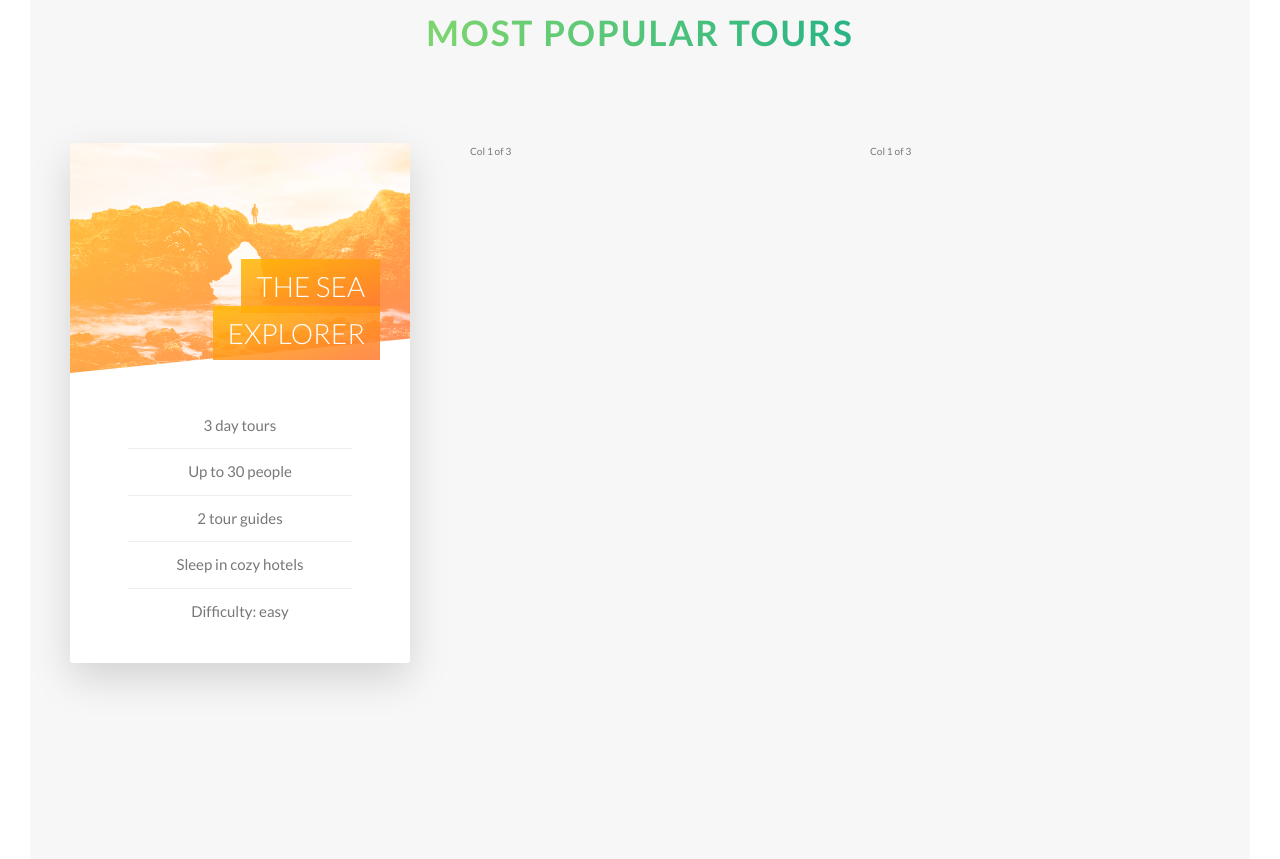
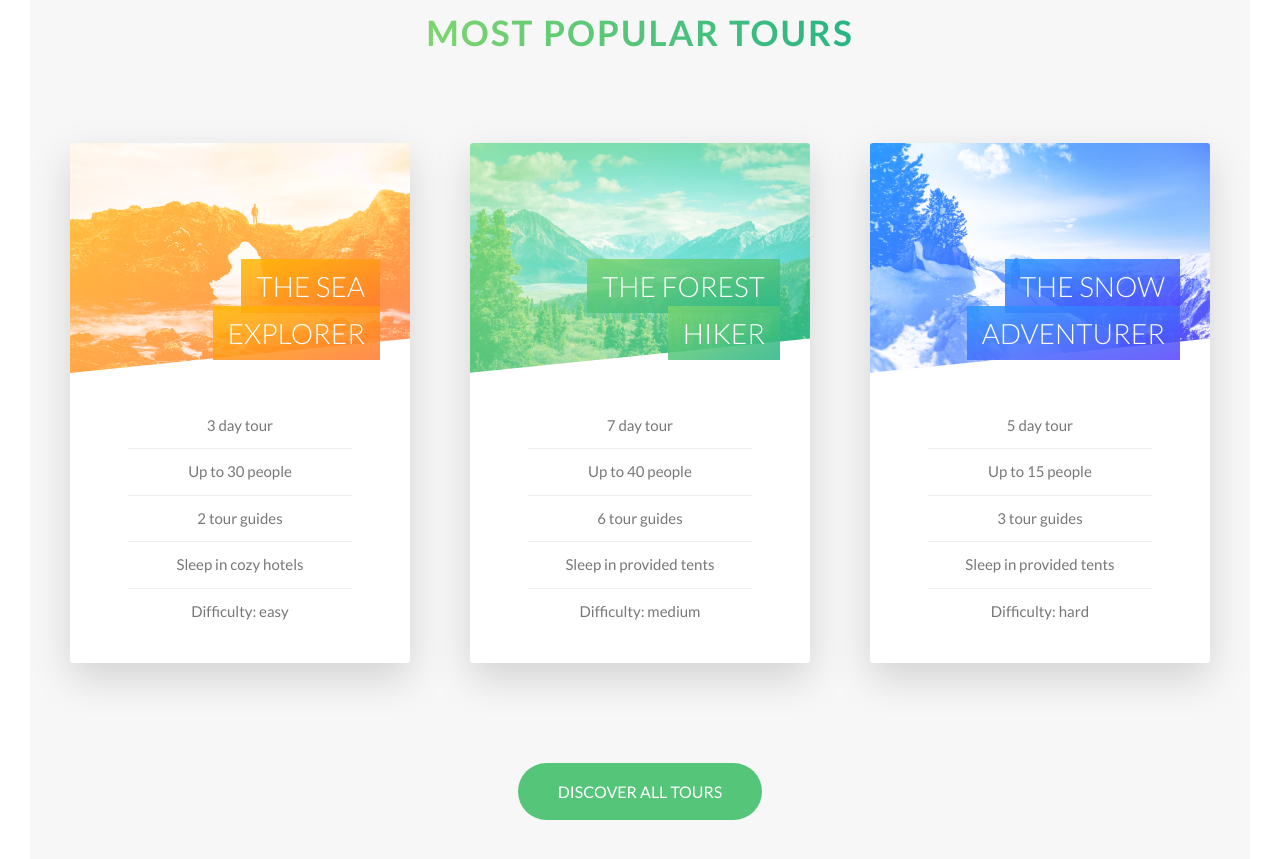
Before and after one commit to sendgn/natours, a website: page index.html in a window 1280 px wide. Shown: the part 2363-3222 px from the top of the page. Drawn offline with Linux system fonts and the light colour scheme.

Commit message:
Finish tours section

```diff
--- a/index.html
+++ b/index.html
@@ -105,7 +105,7 @@
           Most popular tours
         </h2>
       </div>
-
+      <!-- First card -->
       <div class="row">
         <div class="col-1-of-3">
           <div class="card">
@@ -114,11 +114,11 @@
                 &nbsp;
               </div>
               <h4 class="card__heading">
-                <span class="card__heading-span card__heading-span--1">The sea explorer</span>
+                <span class="card__heading-span card__heading-span--1">The Sea Explorer</span>
               </h4>
               <div class="card__details">
                 <ul>
-                  <li>3 day tours</li>
+                  <li>3 day tour</li>
                   <li>Up to 30 people</li>
                   <li>2 tour guides</li>
                   <li>Sleep in cozy hotels</li>
@@ -127,16 +127,83 @@
               </div>
             </div>
             <div class="card__side card__side--back card__side--back-1">
-              BACK
+              <!-- Call To Action (CTA) -->
+              <div class="card__cta">
+                <div class="card__price-box">
+                  <p class="card__price-only">Only</p>
+                  <p class="card__price-value">$297</p>
+                </div>
+                <a href="#" class="btn btn--white">Book now!</a>
+              </div>
             </div>
           </div>
         </div>
+        <!-- Second card -->
         <div class="col-1-of-3">
-          Col 1 of 3
+          <div class="card">
+            <div class="card__side card__side--front">
+              <div class="card__picture card__picture--2">
+                &nbsp;
+              </div>
+              <h4 class="card__heading">
+                <span class="card__heading-span card__heading-span--2">The Forest Hiker</span>
+              </h4>
+              <div class="card__details">
+                <ul>
+                  <li>7 day tour</li>
+                  <li>Up to 40 people</li>
+                  <li>6 tour guides</li>
+                  <li>Sleep in provided tents</li>
+                  <li>Difficulty: medium</li>
+                </ul>
+              </div>
+            </div>
+            <div class="card__side card__side--back card__side--back-2">
+              <div class="card__cta">
+                <div class="card__price-box">
+                  <p class="card__price-only">Only</p>
+                  <p class="card__price-value">$497</p>
+                </div>
+                <a href="#" class="btn btn--white">Book now!</a>
+              </div>
+            </div>
+          </div>
         </div>
+        <!-- Third card -->
         <div class="col-1-of-3">
-          Col 1 of 3
+          <div class="card">
+            <div class="card__side card__side--front">
+              <div class="card__picture card__picture--3">
+                &nbsp;
+              </div>
+              <h4 class="card__heading">
+                <span class="card__heading-span card__heading-span--3">The Snow Adventurer</span>
+              </h4>
+              <div class="card__details">
+                <ul>
+                  <li>5 day tour</li>
+                  <li>Up to 15 people</li>
+                  <li>3 tour guides</li>
+                  <li>Sleep in provided tents</li>
+                  <li>Difficulty: hard</li>
+                </ul>
+              </div>
+            </div>
+            <div class="card__side card__side--back card__side--back-3">
+              <div class="card__cta">
+                <div class="card__price-box">
+                  <p class="card__price-only">Only</p>
+                  <p class="card__price-value">$897</p>
+                </div>
+                <a href="#" class="btn btn--white">Book now!</a>
+              </div>
+            </div>
+          </div>
         </div>
+      </div>
+
+      <div class="u-center-text u-margin-top-huge">
+        <a href="#" class="btn btn--primary btn--animated">Discover all tours</a>
       </div>
     </section>
   </main>
--- a/sass/abstracts/_variables.scss
+++ b/sass/abstracts/_variables.scss
@@ -6,7 +6,7 @@ $color-primary-dark: #28b485;
 $color-secondary-light: #ffb900;
 $color-secondary-dark: #ff7730;
 
-$color-teriary-light: #2998ff;
+$color-tertiary-light: #2998ff;
 $color-tertiary-dark: #5643fa;
 
 $color-grey-light-1: #f7f7f7;
--- a/sass/base/_utilities.scss
+++ b/sass/base/_utilities.scss
@@ -3,3 +3,6 @@
 .u-margin-bottom-small { margin-bottom: 1.5rem; }
 .u-margin-bottom-medium { margin-bottom: 4rem; }
 .u-margin-bottom-big { margin-bottom: 8rem; }
+
+.u-margin-top-big { margin-top: 8rem; };
+.u-margin-top-huge { margin-top: 10rem; };
--- a/sass/components/_button.scss
+++ b/sass/components/_button.scss
@@ -49,6 +49,16 @@
     }
   }
 
+  &--primary {
+    background-color: $color-primary;
+    color: $color-white;
+
+
+    &::after {
+      background-color: $color-primary;
+    }
+  }
+
   &--animated {
     animation: moveInBottom .5s ease-out .75s;
     animation-fill-mode: backwards;
--- a/sass/components/_card.scss
+++ b/sass/components/_card.scss
@@ -4,7 +4,7 @@
   position: relative;
 
   // loss of height property
-  // because of children's absolute positioning
+  // because of children's absolute positioning;
   // to fix it, we need manually set the height
   height: 52rem;
 
@@ -18,7 +18,7 @@
     backface-visibility: hidden;
     border-radius: 3px;
     // because of image overlapping, we need to
-    // fix not rounded corners with overflow: hidden
+    // fix not rounded corners with "overflow: hidden"
     // so that they are rounded as before
     overflow: hidden;
     box-shadow: 0 1.5rem 4rem rgba($color-black, .15);
@@ -35,6 +35,22 @@
           to right bottom,
           $color-secondary-light,
           $color-secondary-dark
+        );
+      }
+
+      &-2 {
+        background-image: linear-gradient(
+          to right bottom,
+          $color-primary-light,
+          $color-primary-dark
+        );
+      }
+
+      &-3 {
+        background-image: linear-gradient(
+          to right bottom,
+          $color-tertiary-light,
+          $color-tertiary-dark
         );
       }
     }
@@ -57,8 +73,8 @@
 
     &--1 {
       // now image is overflowing its parent - card__side
-      // and corners of a card no longer rounded
-      // so we need to add overflow hidden to card__side
+      // and corners of a card are no longer rounded
+      // so we need to add "overflow: hidden" to card__side
       background-image: linear-gradient(
         to right bottom,
         $color-secondary-light,
@@ -68,11 +84,21 @@
     }
 
     &--2 {
-      background-image: url(../img/nat-6.jpg);
+      background-image: linear-gradient(
+        to right bottom,
+        $color-primary-light,
+        $color-primary-dark
+      ),
+      url(../img/nat-6.jpg);
     }
 
     &--3 {
-      background-image: url(../img/nat-7.jpg);
+      background-image: linear-gradient(
+        to right bottom,
+        $color-tertiary-light,
+        $color-tertiary-dark
+      ),
+      url(../img/nat-7.jpg);
     }
   }
 
@@ -100,6 +126,22 @@
         rgba($color-secondary-dark, .85)
       );
     }
+
+    &--2 {
+      background-image: linear-gradient(
+        to right bottom,
+        rgba($color-primary-light, .85),
+        rgba($color-primary-dark, .85)
+      );
+    }
+
+    &--3 {
+      background-image: linear-gradient(
+        to right bottom,
+        rgba($color-tertiary-light, .85),
+        rgba($color-tertiary-dark, .85)
+      );
+    }
   }
 
   &__details {
@@ -121,4 +163,30 @@
       }
     }
   }
+
+  // BACK SIDE STYLING
+  &__cta {
+    position: absolute;
+    top: 50%;
+    left: 50%;
+    transform: translate(-50%, -50%);
+    width: 90%;
+    text-align: center;
+  }
+
+  &__price-box {
+    text-align: center;
+    color: $color-white;
+    margin-bottom: 8rem;
+  }
+
+  &__price-only {
+    font-size: 1.4rem;
+    text-transform: uppercase;
+  }
+
+  &__price-value {
+    font-size: 6rem;
+    font-weight: 100;
+  }
 }
--- a/sass/pages/_home.scss
+++ b/sass/pages/_home.scss
@@ -23,7 +23,6 @@
 
 .section-tours {
   background-color: $color-grey-light-1;
-  padding: 25rem 0 50rem 0;
+  padding: 25rem 0 15rem 0;
   margin-top: -10rem;
-
 }
```
Also changed, not shown: css/main.css, 1 other file.
